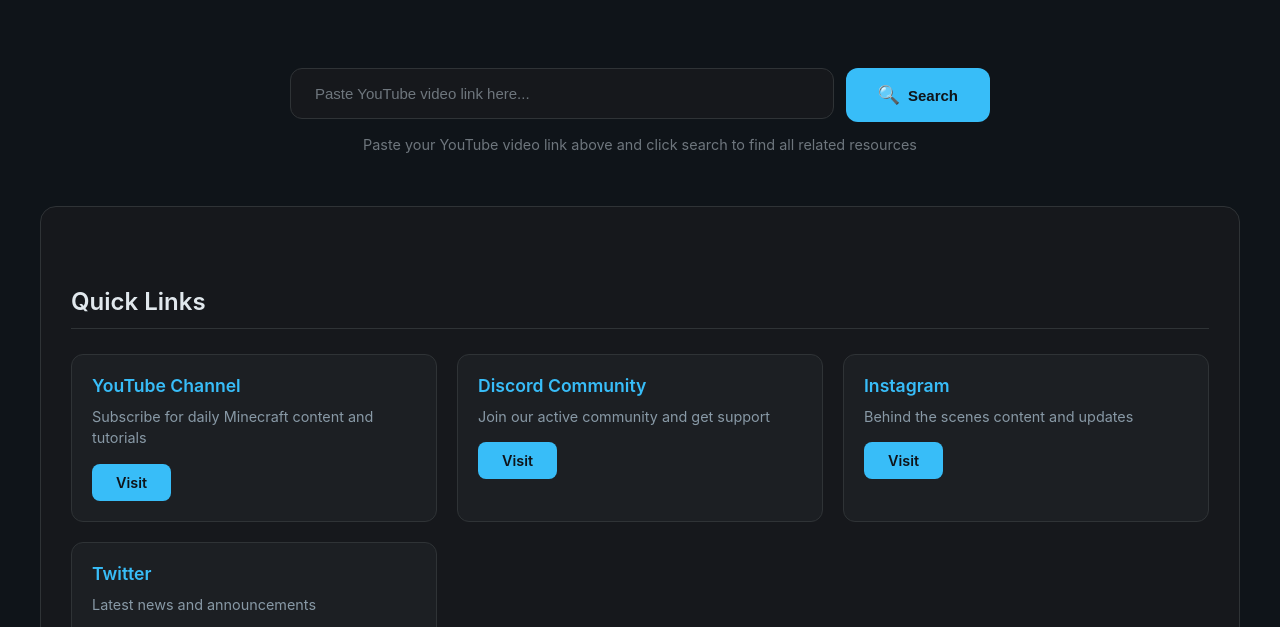
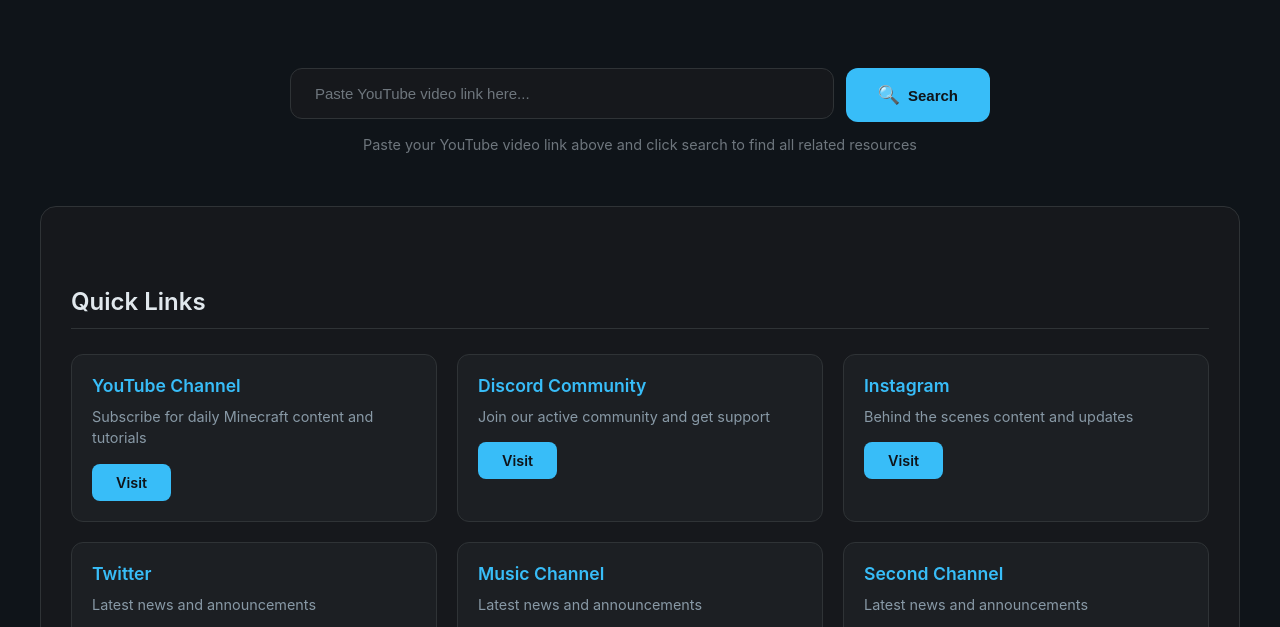
Before and after one commit to nextstopbillionaire-ux/mcaddon1, a plain HTML site: page index.html in a window 1280 px wide. Shown: the part 152-779 px from the top of the page. Drawn offline with Linux system fonts and the light colour scheme.

Commit message:
Update index.html

```diff
--- a/index.html
+++ b/index.html
@@ -565,6 +565,16 @@
                 name: "Twitter",
                 description: "Latest news and announcements",
                 link: "https://twitter.com/mc_addon"
+            },
+            {
+                name: "Music Channel",
+                description: "Latest news and announcements",
+                link: "https://www.youtube.com/@McAddonStudios"
+            },
+            {
+                name: "Second Channel",
+                description: "Latest news and announcements",
+                link: "https://www.youtube.com/@McaddonAlt"
             }
         ];
 
```
